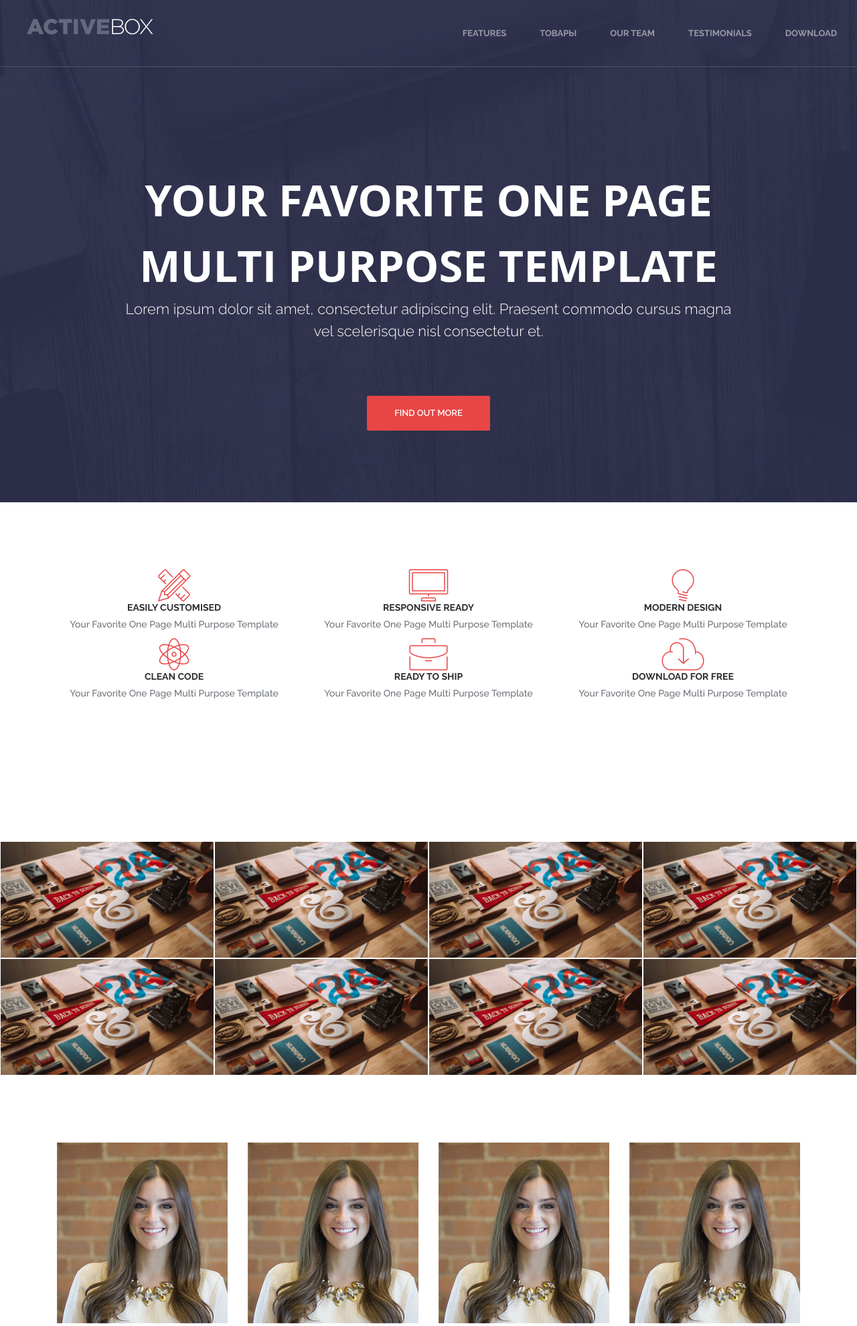
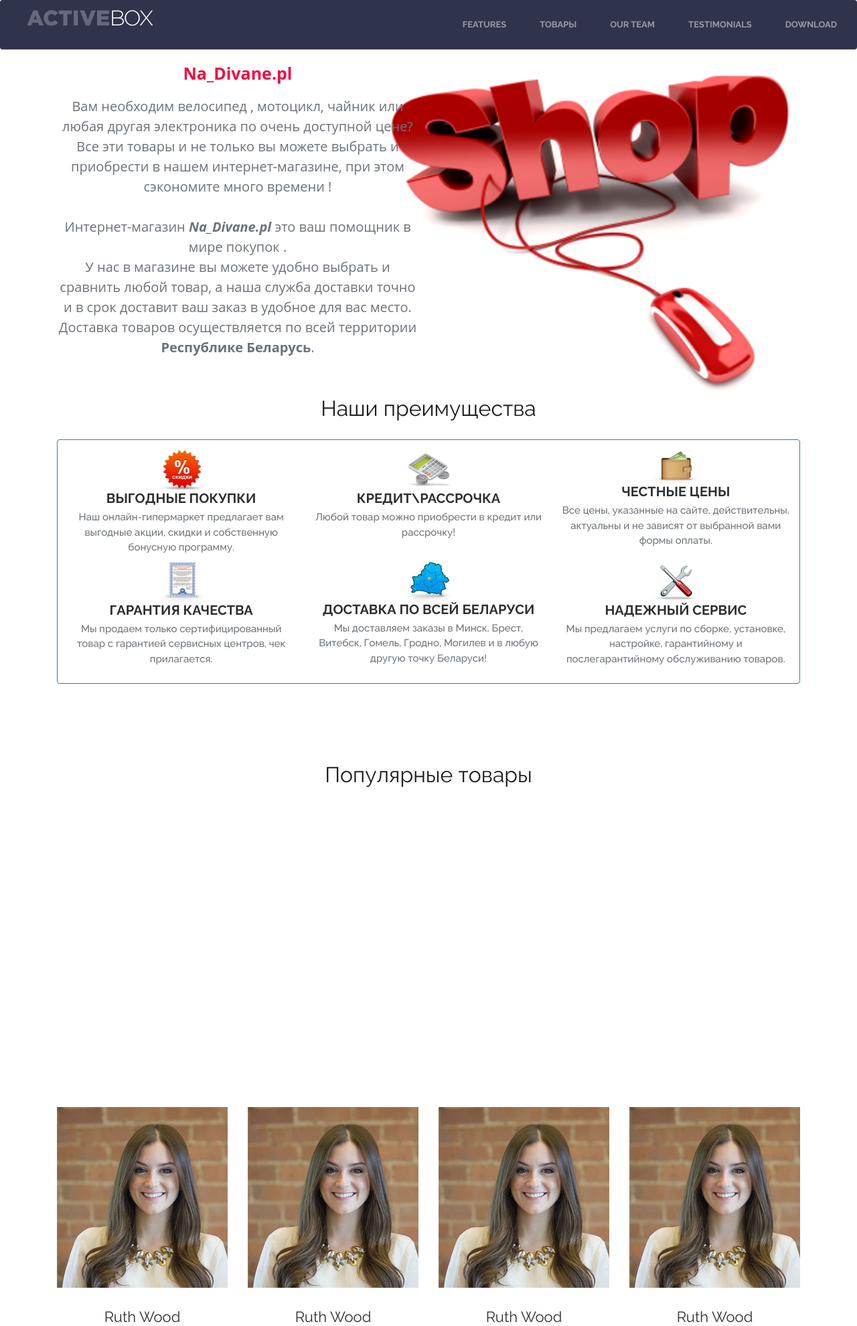
Before and after one commit to Mevari/pr2, a Yii app: template views/site/index.php in a window 1280 px wide; the page is wider, and only the part inside the window is pictured. Shown: the top 1980 px of that part at 67% size. Run offline with PHP 8.4 and a stand-in for Yii, Linux system fonts and the light colour scheme; the template is opened without the code that fills it, so the values that code supplies are empty; some libraries are stand-ins or nearby versions; some web fonts are replaced.

Commit message:
обновление v0.0.0.02

```diff
--- a/controllers/SiteController.php
+++ b/controllers/SiteController.php
@@ -9,6 +9,7 @@
 use yii\filters\VerbFilter;
 use app\models\LoginForm;
 use app\models\ContactForm;
+use app\models\Items;
 
 class SiteController extends Controller
 {
@@ -61,7 +62,9 @@
      */
     public function actionIndex()
     {
-        return $this->render('index');
+        $popular_items = Items::find()->where(['popular' => 1])->all();
+
+        return $this->render('index',['popular_items'=>$popular_items]);
     }
 
     /**
--- a/models/Items.php
+++ b/models/Items.php
@@ -13,6 +13,7 @@
  * @property string $Img
  * @property int $Count
  * @property double $Price
+ * @property int $popular
  * @property int $id_Category
  * @property string $Date
  */
@@ -33,7 +34,7 @@
     {
         return [
             [['Name', 'Description', 'Img', 'Count', 'Price', 'id_Category'], 'required'],
-            [['Count', 'id_Category'], 'integer'],
+            [['Count', 'popular', 'id_Category'], 'integer'],
             [['Price'], 'number'],
             [['Date'], 'safe'],
             [['Name', 'Img'], 'string', 'max' => 50],
@@ -53,6 +54,7 @@
             'Img' => 'Img',
             'Count' => 'Count',
             'Price' => 'Price',
+            'popular' => 'Popular',
             'id_Category' => 'Id  Category',
             'Date' => 'Date',
         ];
--- a/views/site/index.php
+++ b/views/site/index.php
@@ -3,146 +3,84 @@
 
 $this->title = 'ActiveBox';
 ?>
+<div class="container">
     <div class="FEATURES" id="features">
         <div class="row title">
-        <div class="col-lg-12 col-md-12 text_center">
-            <div class="col-sm-12 text_title">
-                YOUR FAVORITE ONE PAGE <br>MULTI PURPOSE TEMPLATE
-            </div>
-            <div class="col-sm-12 text_title2">
-                Lorem ipsum dolor sit amet, consectetur adipiscing elit. Praesent commodo cursus magna
-                <br>vel scelerisque nisl consectetur et.
-            </div>
-            <div class="button__find">
-                <button type="button" class="btn buttom_red" onclick="this.blur();">Find out more</button>
+            <div class="col-lg-6 text_title">
+                <h1>Na_Divane.pl</h1>
+                <p>Вам необходим  велосипед , мотоцикл, чайник или любая другая электроника по очень доступной  цене?<br>
+                    Все эти товары и не только  вы можете выбрать и приобрести в нашем  интернет-магазине, при этом сэкономите  много  времени  !
+                    <br><br>Интернет-магазин <b><i>Na_Divane.pl</i></b> это ваш помощник в мире покупок .
+                    <br>У нас в магазине вы можете удобно выбрать  и сравнить любой товар,  а наша служба доставки точно и в срок  доставит ваш  заказ в удобное для вас место.
+                    <br> Доставка товаров осуществляется по всей территории <b>Республике Беларусь</b>.</p>
             </div>
         </div>
     </div>
 </div>
 <section class="section">
     <div class="container">
+
+        <div class="row">
+            <div class="col-lg-12 col-md-12 col-sm-12 text_title2">Наши преимущества</div>
+        </div>
+        <div class="panel panel-primary">
+            <div class="panel-body">
                 <div class="row">
                     <div class="col-md-4 col-sm-6 features text-center">
-                <span class="icon icon-tools"></span>
-                <h5>Easily Customised</h5>
-                <p>Your Favorite One Page Multi Purpose Template</p>
+                        <img src="web/img/adventage-6.jpg"  alt="выгодные_покупки">
+                        <h5>Выгодные покупки</h5>
+                        <p>Наш онлайн-гипермаркет предлагает вам выгодные акции, скидки и собственную бонусную программу.</p>
                     </div>
                     <div class="col-md-4 col-sm-6 features text-center">
-                <span class="icon icon-desktop"></span>
-                <h5>Responsive Ready</h5>
-                <p>Your Favorite One Page Multi Purpose Template</p>
+                        <img src="web/img/adventage-4.jpg"  alt="кредит">
+                        <h5>КРЕДИТ\РАССРОЧКА</h5>
+                        <p>Любой товар можно приобрести в кредит или рассрочку!</p>
                     </div>
                     <div class="col-md-4 col-sm-6 features text-center">
-                <span class="icon icon-lightbulb"></span>
-                <h5>Modern Design</h5>
-                <p>Your Favorite One Page Multi Purpose Template</p>
+                        <img src="web/img/adventage-2.jpg"  alt="честные цены">
+                        <h5>Честные цены</h5>
+                        <p>Все цены, указанные на сайте, действительны, актуальны
+                            и не зависят от выбранной вами формы оплаты.</p>
                     </div>
+
                 </div>
                 <div class="row">
                     <div class="col-md-4 col-sm-6 features text-center">
-                <span class="icon icon icon-genius"></span>
-                <h5>Clean Code</h5>
-                <p>Your Favorite One Page Multi Purpose Template</p>
+                        <img src="web/img/adventage-1.jpg"  alt="Гарантия качества">
+                        <h5>Гарантия качества</h5>
+                        <p>Мы продаем только сертифицированный товар с гарантией сервисных центров, чек прилагается.</p>
                     </div>
                     <div class="col-md-4 col-sm-6  features text-center">
-                <span class="icon icon-briefcase"></span>
-                <h5>Ready to Ship</h5>
-                <p>Your Favorite One Page Multi Purpose Template</p>
+                        <img src="web/img/adventage-3.jpg"  alt="доставка рб">
+                        <h5>Доставка по всей Беларуси</h5>
+                        <p>Мы доставляем заказы в Минск, Брест, Витебск, Гомель, Гродно, Могилев и в любую другую точку Беларуси!</p>
                     </div>
                     <div class="col-md-4 col-sm-6 features text-center">
-                <span class="icon icon-download"></span>
-                <h5>Download for Free</h5>
-                <p>Your Favorite One Page Multi Purpose Template</p>
+                        <img src="web/img/adventage-5.jpg"  alt="сервис">
+                        <h5>Надежный сервис</h5>
+                        <p>Мы предлагаем услуги по сборке, установке, настройке, гарантийному и послегарантийному обслуживанию товаров.</p>
                     </div>
                 </div>
-
+            </div>
+        </div>
     </div>
 </section>
 
 <section id="works" class="section">
+    <div class="text_title2">Популярные товары</div>
     <div class="container-fluid">
         <div class="row photo_gallery">
-
-            <div class="col-lg-3 fadeIn animated photo_pad">
-                <a href="img/work-1.jpg" class="work-box" data-fancybox="example_group" data-caption="Заголовок">
-                    <img src="img/work-1.jpg" alt="" class="img_p">
-
-                    <div class="text_photo">
-                        <h5>Project Name</h5>
-                        <p>Website Design</p>
-                    </div>
-                </a>
-            </div>
-            <div class="col-lg-3 fadeIn animated photo_pad">
-                <a href="img/work-1.jpg" class="work-box" data-fancybox="example_group" data-caption="Заголовок">
-                    <img src="img/work-1.jpg" alt="" class="img_p">
-
-                    <div class="text_photo">
-                        <h5 class>Project Name</h5>
-                        <p>Website Design</p>
-                    </div>
-                </a>
-            </div>
-            <div class="col-lg-3 fadeIn animated photo_pad">
-                <a href="img/work-1.jpg" class="work-box" data-fancybox="example_group" data-caption="Заголовок">
-                    <img src="img/work-1.jpg" alt="" class="img_p">
-
-                    <div class="text_photo">
-                        <h5>Project Name</h5>
-                        <p>Website Design</p>
-                    </div>
-                </a>
-            </div>
-            <div class="col-lg-3 fadeIn animated photo_pad">
-                <a href="img/work-1.jpg" class="work-box" data-fancybox="example_group" data-caption="Заголовок">
-                    <img src="img/work-1.jpg" alt="" class="img_p">
-
-                    <div class="text_photo">
-                        <h5>Project Name</h5>
-                        <p>Website Design</p>
-                    </div>
-                </a>
-            </div>
-            <div class="col-lg-3 fadeIn animated photo_pad">
-                <a href="img/work-1.jpg" class="work-box" data-fancybox="example_group" data-caption="Заголовок">
-                    <img src="img/work-1.jpg" alt="" class="img_p">
-
-                    <div class="text_photo">
-                        <h5>Project Name</h5>
-                        <p>Website Design</p>
-                    </div>
-                </a>
-            </div>
-            <div class="col-lg-3 fadeIn animated photo_pad">
-                <a href="img/work-1.jpg" class="work-box" data-fancybox="example_group" data-caption="Заголовок">
-                    <img src="img/work-1.jpg" alt="" class="img_p">
-
-                    <div class="text_photo">
-                        <h5>Project Name</h5>
-                        <p>Website Design</p>
-                    </div>
-                </a>
-            </div>
-            <div class="col-lg-3 fadeIn animated photo_pad">
-                <a href="img/work-1.jpg" class="work-box" data-fancybox="example_group" data-caption="Заголовок">
-                    <img src="img/work-1.jpg" alt="" class="img_p">
-
-                    <div class="text_photo">
-                        <h5>Project Name</h5>
-                        <p>Website Design</p>
-                    </div>
-                </a>
-            </div>
-            <div class="col-lg-3 fadeIn animated photo_pad">
-                <a href="img/work-1.jpg" class="work-box" data-fancybox="example_group" data-caption="Заголовок">
-                    <img src="img/work-1.jpg" alt="" class="img_p">
-
-                    <div class="text_photo">
-                        <h5>Project Name</h5>
-                        <p>Website Design</p>
-                    </div>
-                </a>
-            </div>
+            <?php
+            foreach ($popular_items as $items) {
+                echo '<div class="col-lg-3 fadeIn animated shrink"><a href="#"  >';
+                echo '<div class="imgCenter"><img src="' . $items->Img . '" alt="" class="img_p"></div>';
+                echo '<div class="items_opis">';
+                echo '<h5>' . $items->Name . '</h5>';
+                echo ' <p>' . $items->Price . ' BYN</p>';
+                echo '</div>
+                </a></div>';
+            }
+            ?>
         </div>
     </div>
 </section>
--- a/web/css/main.css
+++ b/web/css/main.css
@@ -8,17 +8,17 @@
 }
 
 h5 {
-    font-size: 14px;
+    font-size: 20px;
     color: #2d3033;
     text-transform: uppercase;
     font-weight: 700;
 }
 
-p {
+/*p {
     font-size: 14px;
     line-height: 22.4px;
     color: #6c7279;
-}
+}*/
 
 .nopadding
 {
@@ -32,10 +32,14 @@
 
 a {
     color: #e84545;
+
 }
-
+a:hover
+{
+    text-decoration: none;
+}
 .section {
-    padding: 100px 0;
+    padding-bottom:  100px ;
 }
 
 .navbar {
@@ -57,42 +61,57 @@
     text-transform: uppercase;
     margin-right: auto;
 
+
 }
 
 .title {
-    background-image: url(../img/banner.jpg);
-    background-position: center top;
+    margin-top: 74px;
+    background-image: url(../img/shop.jpg);
+    background-position: right top;
     background-repeat: no-repeat;
     -moz-background-size: cover;
     -o-background-size: cover;
     -webkit-background-size: cover;
-    background-size: cover;
-    min-height: 750px;
+    background-size: contain;
+    min-height: 400px;
 }
 
 .text_title {
-    color: #fff;
+    margin-bottom: 50px;
+    color: #6c7279;
     font-family: "Open Sans", sans-serif;
-    font-weight: 700;
-    text-transform: uppercase;
+
     text-align: center;
-    font-size: 65px;
+    font-size: 20px;
 
 }
+.text_title h1
+{
+    margin: 20px 0px;
+    color: #f00844;
+    font-weight: 700;
 
+}
 .text_title2 {
-    color: #fff;
-    font-size: 22px;
-    font-weight: 300;
-    line-height: 1.5;
-    margin-bottom: 80px;
-    text-align: center;
+
+  text-align: center;
+    font-size: 32px;
+    line-height: 32px;
+    color: #1c1c1c;
+    padding: 0 0 30px;
+    font-weight: 400;
 }
 
-.text_center {
-    padding-top: 250px;
+.popular_items {
+    text-align: center;
+    margin-bottom: 20px;
+    color: #080df0;
+    font-size: 30px;
+
 }
-
+.text-center p {
+    font-size: 15px;
+}
 .buttom_red {
     text-transform: uppercase;
     background-color: #e84545;
@@ -116,7 +135,19 @@
     padding: 1px;
     overflow: hidden;
 }
-
+.imgCenter {
+    text-align:center;
+}
+.img_p
+{
+  max-width:100%;
+  height: 200px;
+}
+.shrink:hover {
+  -webkit-transform: scale(0.7);
+  -ms-transform: scale(0.7);
+  transform: scale(0.7);
+}
 .photo_gallery {
     overflow: hidden;
     min-height: 350px;
@@ -156,16 +187,19 @@
     text-align: center;
 }
 
-.img_p {
-    width: 100%;
-    height: 100%;
+
+
+.items_opis
+{   margin-top: 15px;
+    text-align: center;
+    font-size: 16px;
+    color: #2d3033;
+    text-transform: uppercase;
+    font-weight: 700;
+
 }
 
-.photo_pad:hover {
-    background-color: #e21916;
-}
-
-.work-box:hover img {
+.work-box:hover  {
     opacity: 0.7;
     -webkit-transform: scale(1.3);
     -ms-transform: scale(1.3);
@@ -173,17 +207,9 @@
     transition: transform 0.5s;
 }
 
-.photo_pad:hover .text_photo h5 {
 
-    bottom: 0;
-    height: 50%;
 
-}
 
-.photo_pad:hover .text_photo p {
-
-    height: 40%;
-}
 
 .social-icons a {
     border: 1px solid #e8ecee;
--- a/web/js/main.js
+++ b/web/js/main.js
@@ -1,18 +1,18 @@
 $(document).ready(function(){
-  $(window).on('scroll', function() {
-        var scroll = $(window).scrollTop();
-
-        if ( scroll > 50) {
-            $(".navbar-dark").css("background-color", "#2e304a");
-            $(".navbar-dark").css("min-height", "74px");
-            $(".navbar-dark").css("border-style", "none");
-
-        } else {
-            $(".navbar-dark").css("background-color", "transparent");
-            $(".navbar-dark").css("min-height", "100px");
-            $(".navbar-dark").css("border-style", "none none solid none");
-        }
-    });
+//  $(window).on('scroll', function() {
+//        var scroll = $(window).scrollTop();
+//
+//        if ( scroll > 50) {
+//            $(".navbar-dark").css("background-color", "#2e304a");
+//            $(".navbar-dark").css("min-height", "74px");
+//            $(".navbar-dark").css("border-style", "none");
+//
+//        } else {
+//            $(".navbar-dark").css("background-color", "transparent");
+//            $(".navbar-dark").css("min-height", "100px");
+//            $(".navbar-dark").css("border-style", "none none solid none");
+//        }
+//    });
  $('.flexslider').flexslider({
         animation: "slide"
     });
```
Also changed, not shown: Items (1).sql (renamed from Items.sql, +10 -6 lines), web/img/adventage-1.jpg (added), web/img/adventage-2.jpg (added), web/img/adventage-3.jpg (added), web/img/adventage-4.jpg (added), web/img/adventage-5.jpg (added), web/img/adventage-6.jpg (added), web/img/dnepr.jpg (renamed from web/img/dnepr.jpeg), web/img/dnepr2.jpg (added), web/img/dusch_dacha.jpg (added), web/img/giant.jpg (renamed from web/img/giant.jpeg), web/img/moika_cat.jpg (added), web/img/shop.jpg (added). Lines whose indentation alone changed are shown as unchanged.
